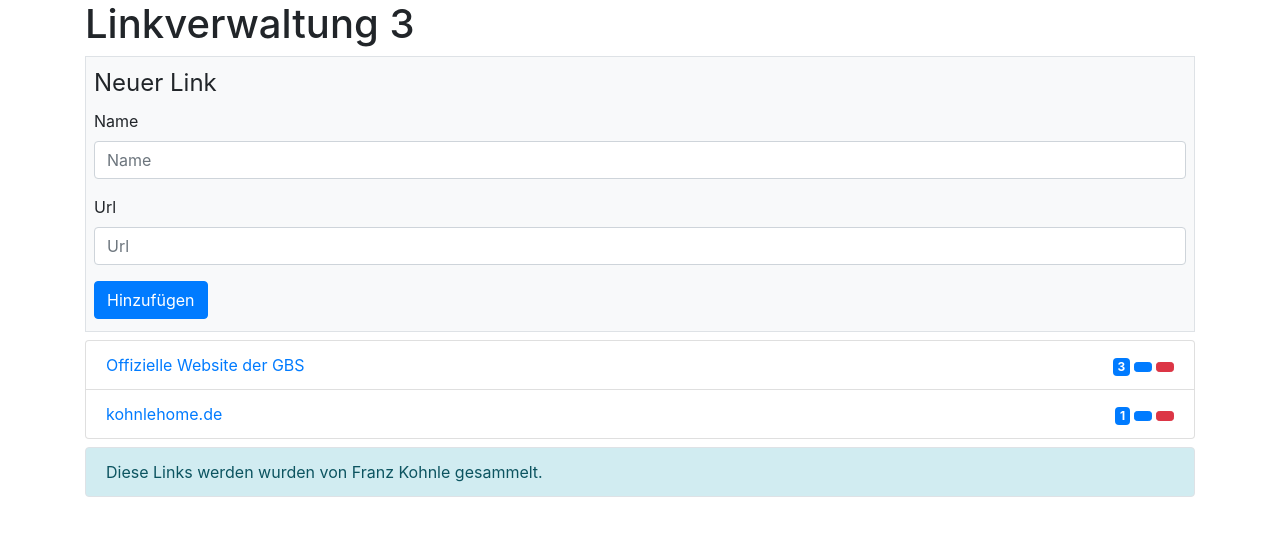
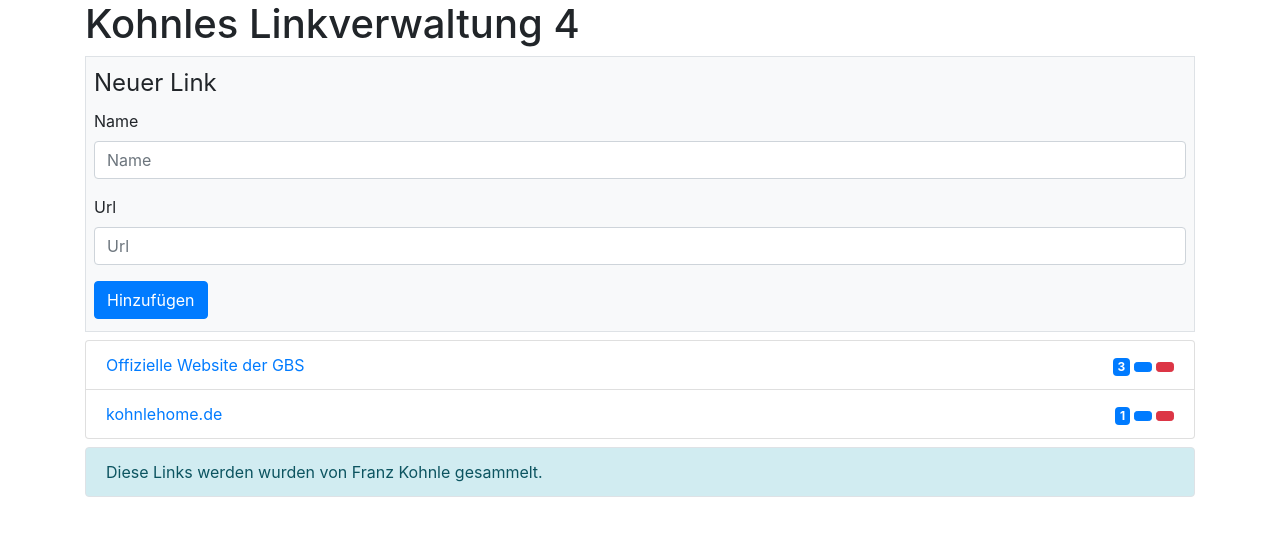
Before and after one commit to meisterk/vue-linkverwaltung, a Vue app: page / in a window 1280 px wide. Shown: the top 536 px of the page. Built offline with nearby package versions, Linux system fonts and the light colour scheme; some icons are missing.

Commit message:
change headline

```diff
--- a/src/App.vue
+++ b/src/App.vue
@@ -1,7 +1,7 @@
 <template>
   <div id="linkverwaltung-app" class="container">
     <header>
-      <h1>Linkverwaltung 3</h1>
+      <h1>Kohnles Linkverwaltung 4</h1>
     </header>
     <main>
       <!-- Eingabeformular -->
```
